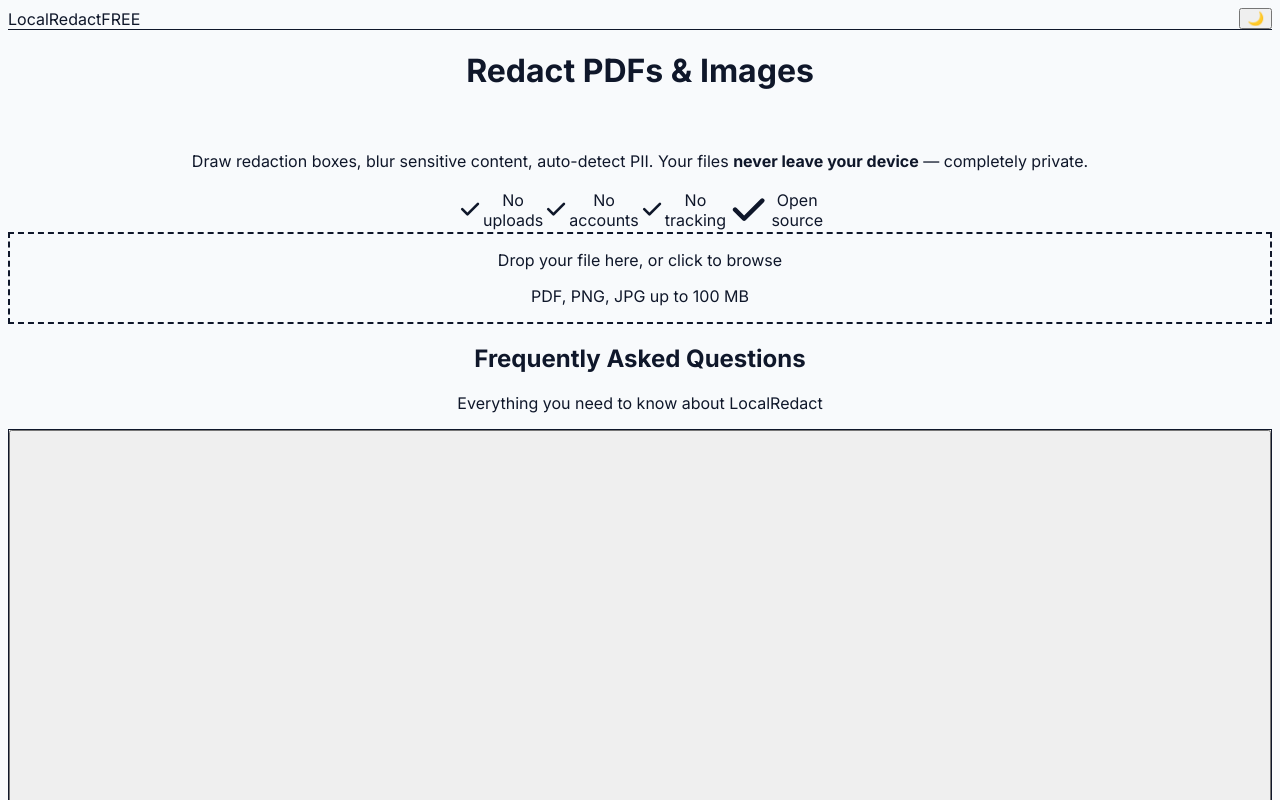
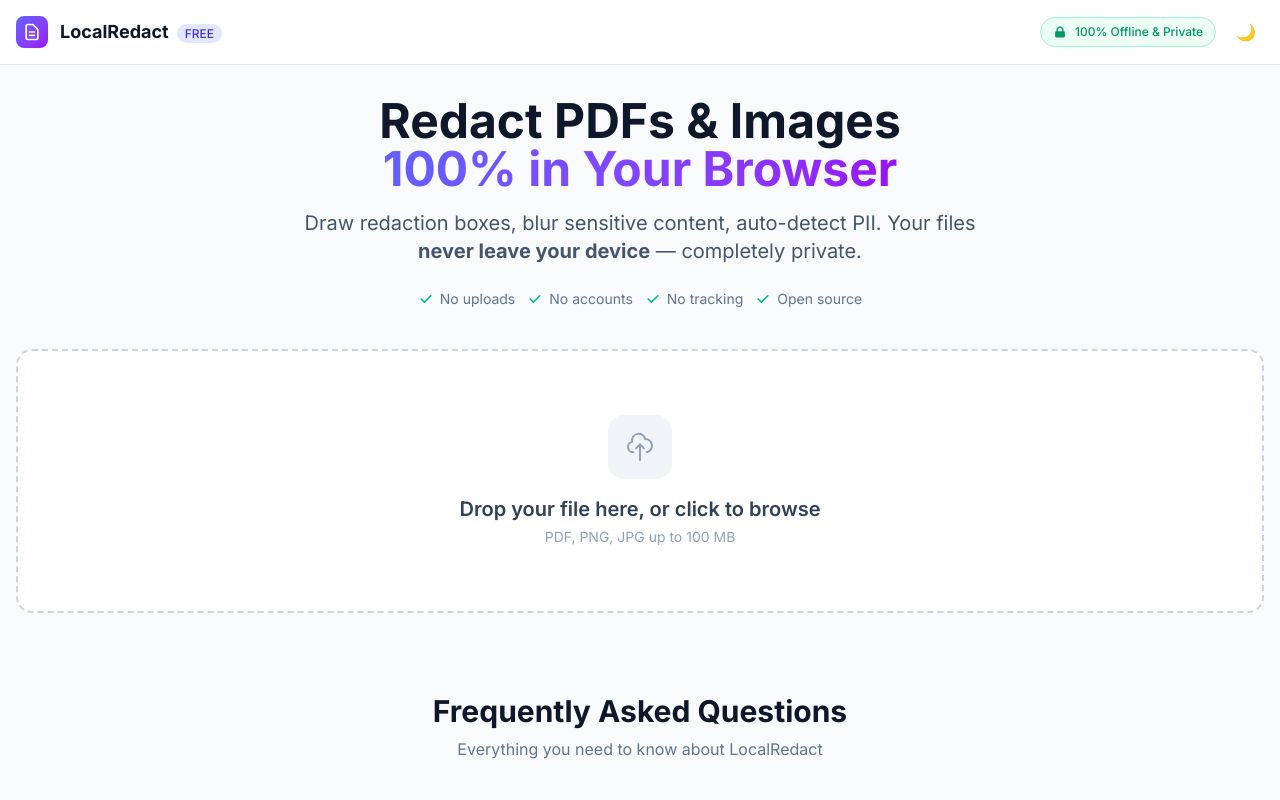
Before and after one commit to IPCAREAS/local-redact-pdf, a Next.js app: page / in a window 1280 px wide. Shown: the top 800 px of the page. Built offline with nearby package versions, Linux system fonts and the light colour scheme.

Commit message:
fix: add PostCSS config and fix Tailwind v4 CSS import

```diff
--- a/app/globals.css
+++ b/app/globals.css
@@ -1,6 +1,4 @@
-@tailwind base;
-@tailwind components;
-@tailwind utilities;
+@import "tailwindcss";
 
 :root {
   --foreground-rgb: 15, 23, 42;
--- a/package.json
+++ b/package.json
@@ -16,6 +16,7 @@
     "react-dom": "19.3.0"
   },
   "devDependencies": {
+    "@tailwindcss/postcss": "^4.3.5",
     "@tailwindcss/turbopack": "4.3.3",
     "@types/node": "^20",
     "@types/react": "^19",
--- /dev/null
+++ b/postcss.config.mjs
@@ -0,0 +1,7 @@
+const config = {
+  plugins: {
+    '@tailwindcss/postcss': {},
+  },
+}
+
+export default config
```
Also changed, not shown: 1 other file (tests, documents, lock files or other folders).
